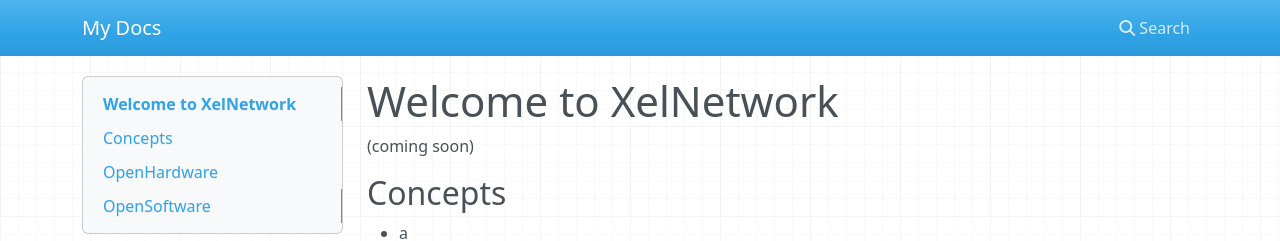
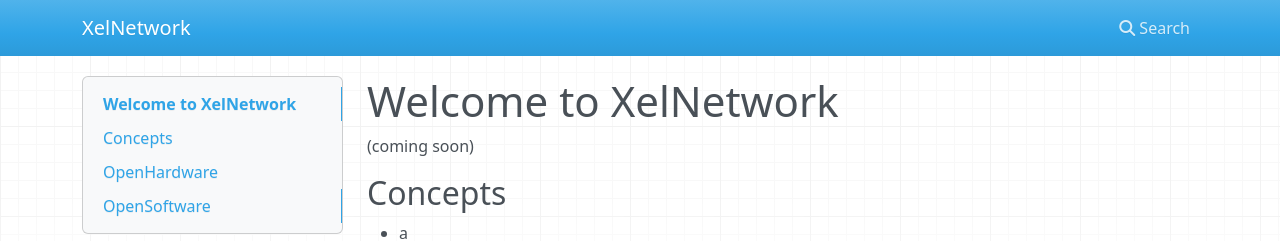
Before and after one commit to ROBOTIS-GIT/XelNetwork_Documents, an MkDocs documentation site: the page built from docs/index.md, in a window 1280 px wide. Shown: the top 241 px of the page. Built offline with MkDocs 1.6.1, drawn with Linux system fonts in a browser that asks for light colours; nearby versions of some CDN libraries.

Commit message:
added init files

```diff
--- a/mkdocs.yml
+++ b/mkdocs.yml
@@ -1 +1 @@
-site_name: My Docs
+site_name: XelNetwork
```
